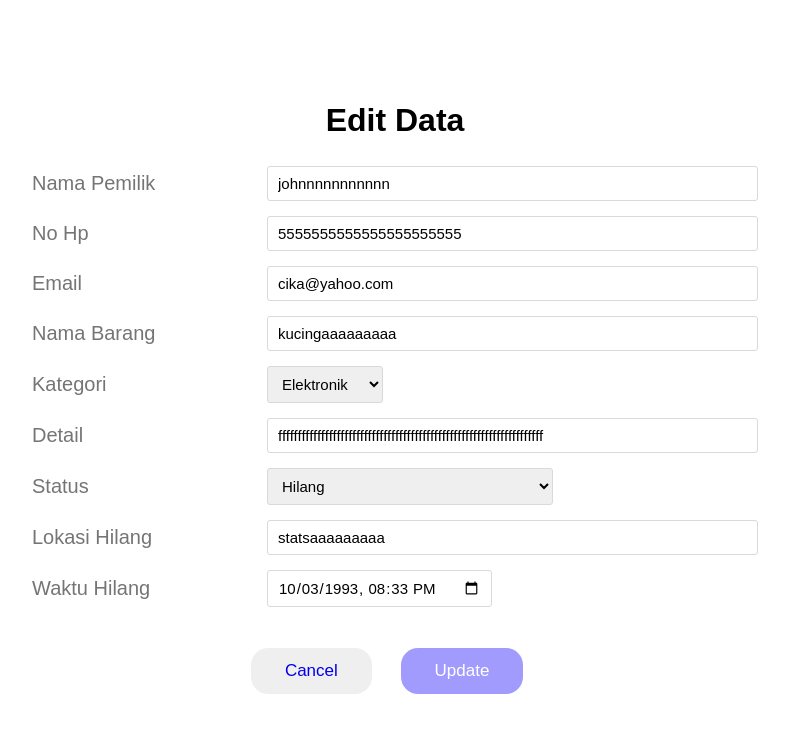
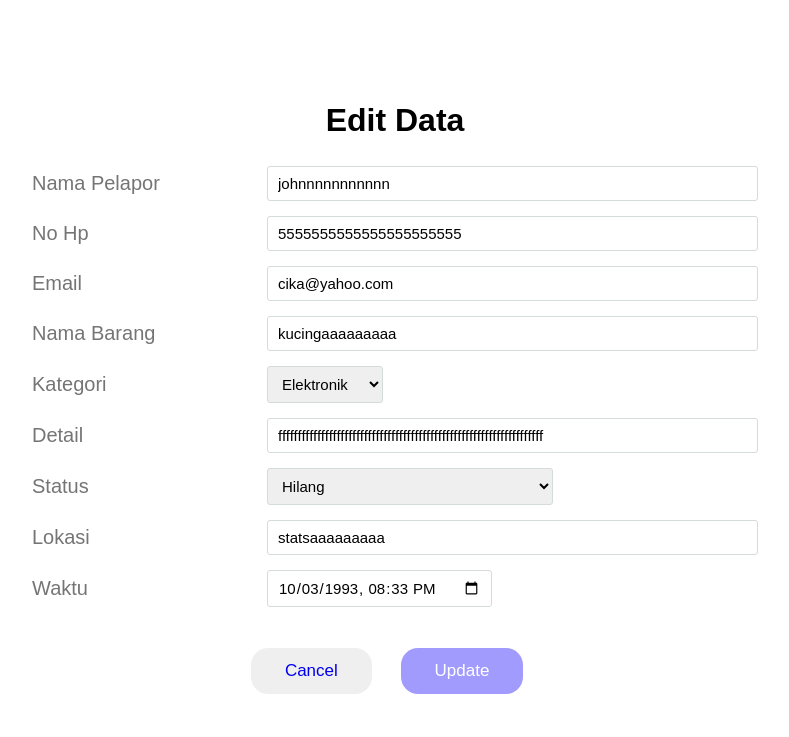
Before and after one commit to E3h0/Projek_akhir_basdat, a PHP site: page /edit.php?id=19 in a window 1280 px wide. Shown: the top 737 px of the page, without its empty margins (245-1034 px from the left). Run offline with PHP 8.4, Linux system fonts and the light colour scheme; data comes from the database, SQL or seed files in the repository.

Commit message:
Add files via upload

```diff
--- a/dashboard.php
+++ b/dashboard.php
@@ -22,7 +22,7 @@
     <tr>
         <th>No</th>
         <th>Kode</th>
-        <th><center>Nama Pemilik</center></th>
+        <th><center>Nama Pelapor</center></th>
         <th><center>No. Hp</center></th>
         <th><center>Nama Barang</center></th>
         <th><center>Kategori</center></th>
@@ -75,8 +75,8 @@
     ?>
     </table></br>
     <div class="bawah">
-        <a href="tambah_pengguna.php" class="pill">Add New User</a>
-        <a href="tambah_item.php" class="pill">Add New Report</a>
+        <a href="tambah_pengguna.php" class="pill">Tambah Pelapor</a>
+        <a href="tambah_item.php" class="pill">Tambah Laporan</a>
     </div>
 </body>
 </html>
--- a/detail.php
+++ b/detail.php
@@ -17,7 +17,7 @@
         <div class="form">
         <table border="0" cellpadding="4">
         <tr>
-            <td>Nama Pemilik</td>
+            <td>Nama Pelapor</td>
             <td>: <?php echo $result['username']?></td>
         </tr>
         <tr>
@@ -41,11 +41,11 @@
             <td>: <?php echo $result['detail']?></td>
         </tr>
         <tr>
-            <td>Lokasi Hilang</td>
+            <td>Lokasi</td>
             <td>: <?php echo $result['lokasi_hilang']?></td>
         </tr>
         <tr>
-            <td>Waktu Hilang</td>
+            <td>Waktu</td>
             <td>: <?php echo $result['waktu_hilang']?></td>
         </tr>
         <tr>
--- a/detail_dash.php
+++ b/detail_dash.php
@@ -16,7 +16,7 @@
     <center><p class="judul">Detail Data</p><center>
     <table border="0" cellpadding="4">
         <tr>
-            <td size="90">Nama Pemilik</td>
+            <td size="90">Nama Pelapor</td>
             <td>: <?php echo $result['username']?></td>
         </tr>
         <tr>
--- a/edit.php
+++ b/edit.php
@@ -84,7 +84,7 @@
             <p class="judul" style="font-size: 2rem;">Edit Data</p>
             <table class="form">
             <tr class="inputfield">
-                <td class="label1">Nama Pemilik</td>
+                <td class="label1">Nama Pelapor</td>
                 <td><input class="input" type="text" size="50" name="username" value="<?php echo $nama_pemilik;?>"></td>
             </tr>
 
@@ -153,7 +153,7 @@
             </tr>
 
             <tr class="inputfield">
-                <td class="label1">Lokasi Hilang</td>
+                <td class="label1">Lokasi</td>
                 <td><input class="input" type="text" name="lokasi_hilang" size="50" value="<?php
                         $get_item = mysqli_query($conn, "
                         SELECT items.lokasi_hilang FROM items, cases
@@ -166,7 +166,7 @@
             </tr>
 
             <tr class="inputfield">
-                <td class="label1">Waktu Hilang</td>
+                <td class="label1">Waktu</td>
                 <td><input class="input" type="datetime-local" name="waktu_hilang" size="50" value="<?php
                         $get_date = mysqli_query($conn, "
                         SELECT items.waktu_hilang FROM items, cases
--- a/tambah_item.php
+++ b/tambah_item.php
@@ -16,7 +16,7 @@
         <p class="judul" style="font-size: 2rem;">Tambah Data Baru</p>
         <div class="form">
             <div class="inputfield">
-                <label class="label1">Nama Pemilik</label>
+                <label class="label1">Nama Pelapor</label>
                 <label for="nama_pemilik"></label>
                 <select class="input" name="nama_pemilik" id="nama_pemilik">
                     <?php
--- a/tambah_pengguna.php
+++ b/tambah_pengguna.php
@@ -1,7 +1,7 @@
 <html>
 <head>
     <link rel="stylesheet" type="text/css" href="tambah_pengguna.css">
-    <title>Tambah Data Pemilik</title>
+    <title>Tambah Data Pelapor</title>
 </head>
 
 <body style="font-family:arial">
@@ -9,10 +9,10 @@
     <div class="semua">
     <form action="tambah_pengguna.php" method="post" name="form1">
         <div class="container">
-            <p class="judul" style="font-size: 2rem;">Tambah Data Pemilik</p>
+            <p class="judul" style="font-size: 2rem;">Tambah Data Pelapor</p>
             <div class="form">
                 <div class="inputfield">
-                    <label>Nama Pemilik</label>
+                    <label>Nama Pelapor</label>
                     <input type="text" name="username" size="50" class="input" required>
                 </div>
 
```
